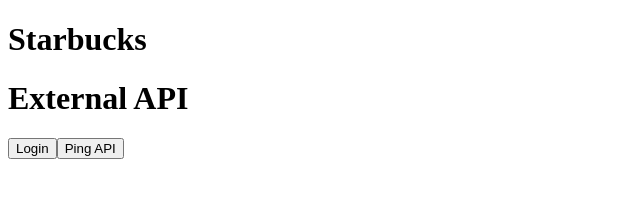
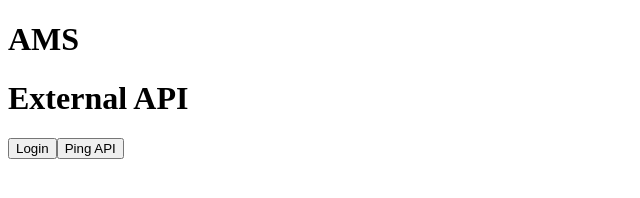
Before and after one commit to dakennguyen/Starbucks, a React app: page ClientApp/public/index.html in a window 1280 px wide. Shown: the whole page, without its empty margins (0-640 px from the left). Built offline with nearby package versions, Linux system fonts and the light colour scheme.

Commit message:
change name

```diff
--- a/ClientApp/public/index.html
+++ b/ClientApp/public/index.html
@@ -2,12 +2,12 @@
 <html lang="en">
 
 <head>
-    <title>Starbucks</title>
+    <title>AMS</title>
 </head>
 
 <body>
     <noscript>You need to enable JavaScript to run this app.</noscript>
-    <h1>Starbucks</h1>
+    <h1>AMS</h1>
     <div id="root"></div>
 </body>
 
```
